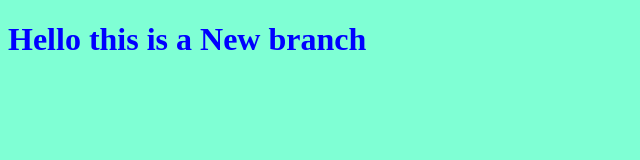
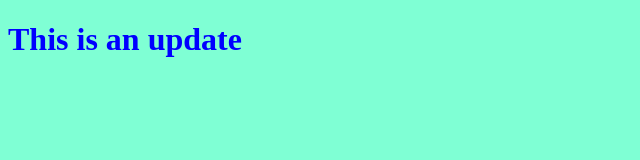
Before and after one commit to meryemfarah/myproject, a plain HTML site: page index.html in a window 1280 px wide. Shown: the whole page, without its empty margins (0-640 px from the left). Drawn offline with Linux system fonts and the light colour scheme.

Commit message:
edit the html file

```diff
--- a/index.html
+++ b/index.html
@@ -7,7 +7,7 @@
     <link rel="stylesheet" href="style.css">
 </head>
 <body>
-    <h1>Hello this is a New branch</h1>
+    <h1>This is an update</h1>
     <script src="app.js"></script>
 
 </body>
```
